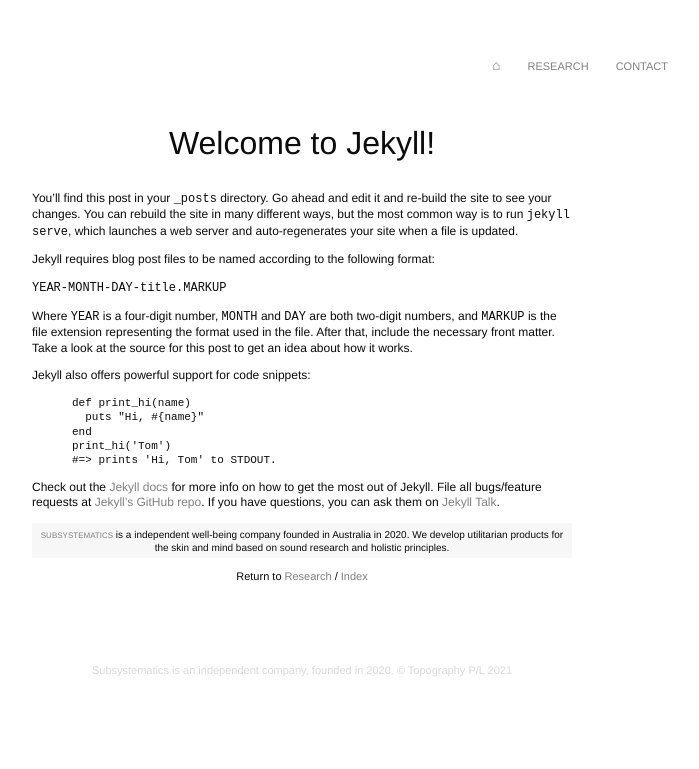
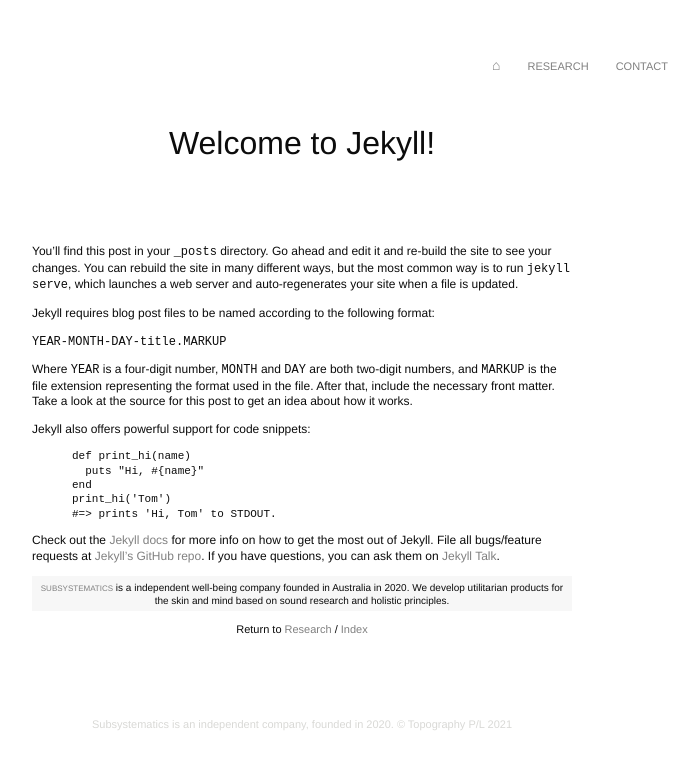
Before and after one commit to tpgrphy/subsystematicsbeta, a Jekyll site: the page built from _posts/2021-08-19-welcome-to-jekyll.markdown, in a window 1280 px wide. Shown: the top 769 px of the page, without its empty margins (338-1037 px from the left). Built offline with Jekyll 4.4.1, drawn with Linux system fonts in a browser that asks for light colours; some web fonts are replaced.

Commit message:
adjust margin top for posts

```diff
--- a/assets/css/site.scss
+++ b/assets/css/site.scss
@@ -230,6 +230,7 @@
 // Layout for Post
 
 .post_letter {
+
     h3 {
         text-decoration: none;
         font-size: 14px;
@@ -257,6 +258,10 @@
     }
 
     text-align: center;
+}
+
+.postwrapper {
+    margin-top: 80px;
 }
 
 // Post Content
@@ -442,7 +447,7 @@
     }
 
     .home_mobile {
-        max-width: 360px;
+        max-width: 340px;
     }
 
     .home_content {
@@ -500,6 +505,10 @@
 
     .post_subtitle h2 {
             font-size: 11px;
+    }
+
+    .postwrapper {
+        margin-top: 40px;
     }
 
     .post_content {
```
